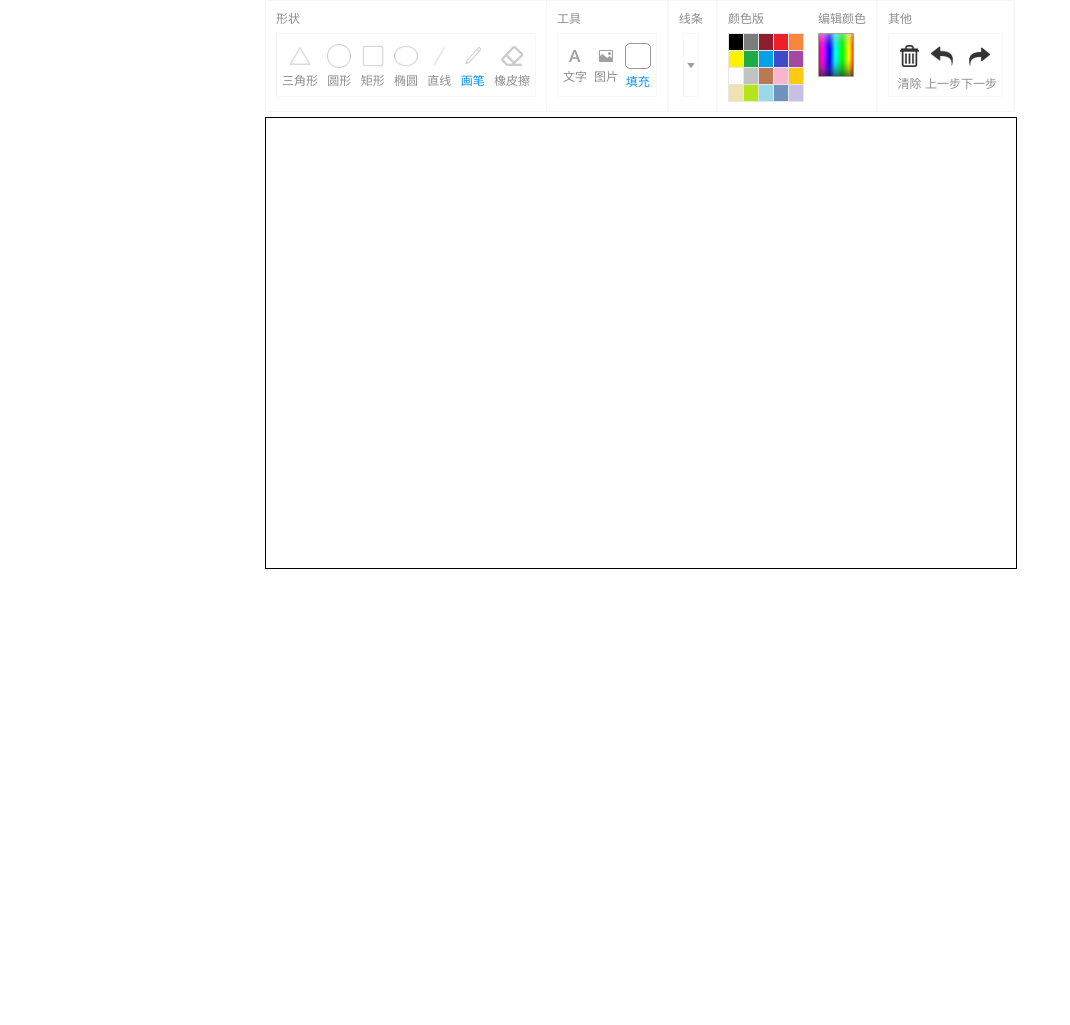
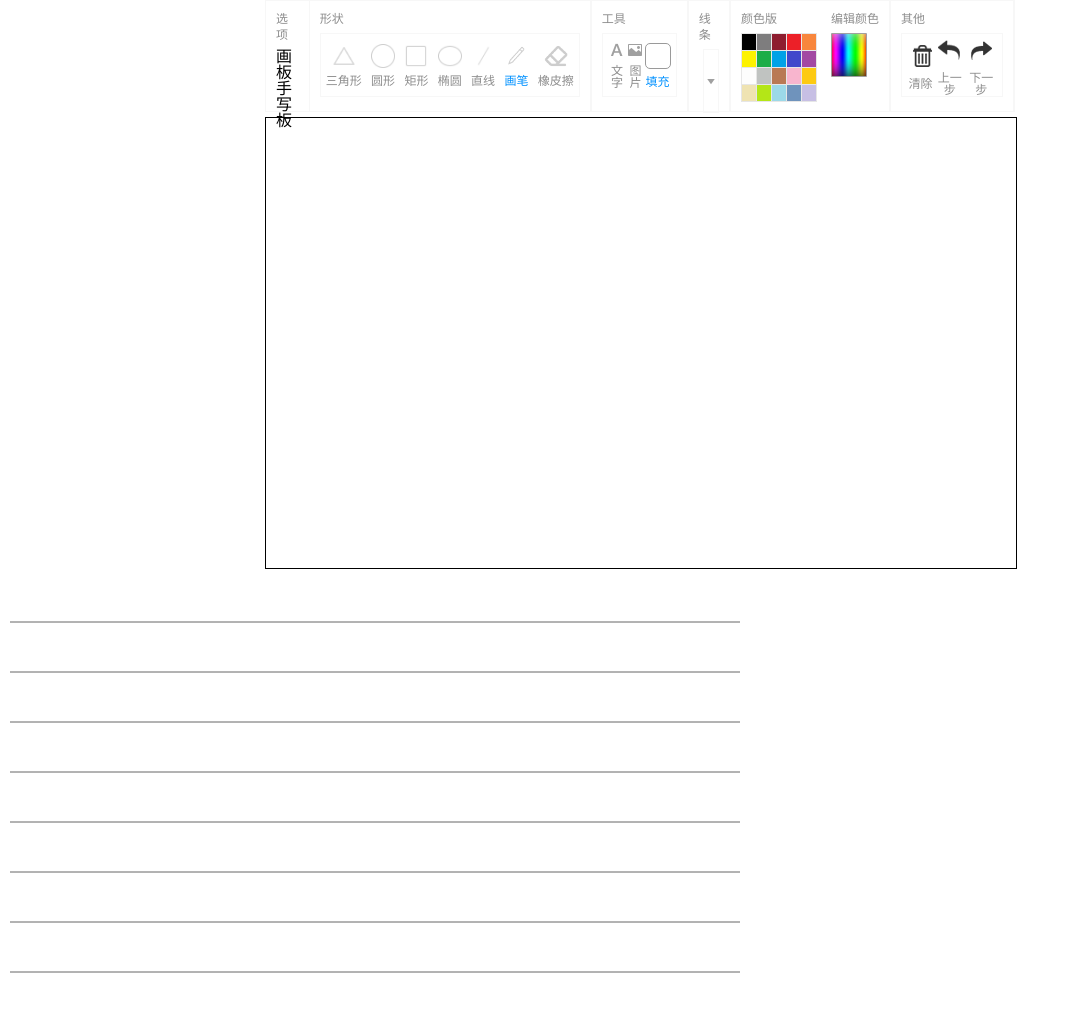
Before and after one commit to ZHi-Hua/canvas, a plain HTML site: page canvasPaint/canvasPaint.html in a window 1280 px wide. Shown: the whole page, without its empty margins (0-1070 px from the left). Before the commit the page ends 800 px from the top, so only its background shows below. Drawn offline with Linux system fonts and the light colour scheme.

Commit message:
Add files via upload

```diff
--- a/canvasPaint/canvasPaint.html
+++ b/canvasPaint/canvasPaint.html
@@ -10,7 +10,9 @@
     <script type="text/javascript" src=./javascript/main.js></script>
     <script type="text/javascript" src=./javascript/draw.js></script>
     <script type="text/javascript" src=./javascript/Text.js></script>
+<!--    <script type="text/javascript" src=./javascript/brush.js></script>-->
     <script type="text/javascript" src=./javascript/handingWrite.js></script>
+    <script type="text/javascript" src=./javascript/handWriting.js></script>
     <script type="text/javascript" src=./javascript/jquery-ui.js></script>
     <script type="text/javascript" src="./javascript/wColorPicker.js"></script>
 </head>
@@ -18,6 +20,13 @@
 <div class="xDesign">
     <div class="x-paint">
         <div class="x-operation">
+            <div class="x-operation-item x-options">
+                <div class="x-title">选项</div>
+                <div class="x-options-item">
+                    <div id="painting" class="x-i-options-item">画板</div>
+                    <div id="handWrite" class="x-i-options-item">手写板</div>
+                </div>
+            </div>
             <div class="x-operation-item x-shape">
                 <div class="x-title">形状</div>
                 <div class="x-shape-box">
@@ -208,6 +217,11 @@
                 </div>
             </div>
         </div>
+        <div>
+            <canvas id="showCanvas" width="750" height="450"></canvas>
+            <canvas id="tempCanvas"></canvas>
+            <canvas id="canvasHand" width="750" height="450"></canvas>
+        </div>
     </div>
 </div>
 </body>
```
